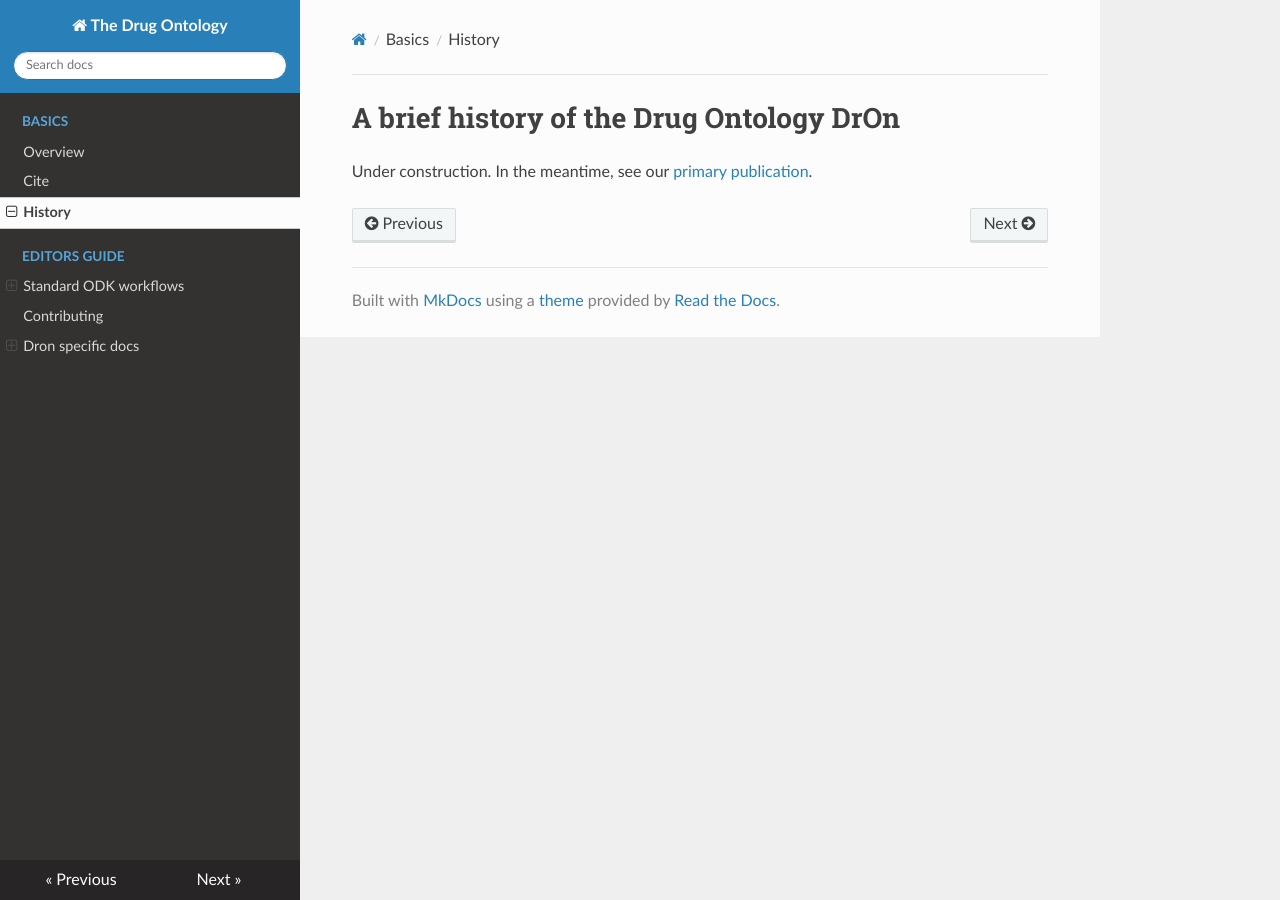
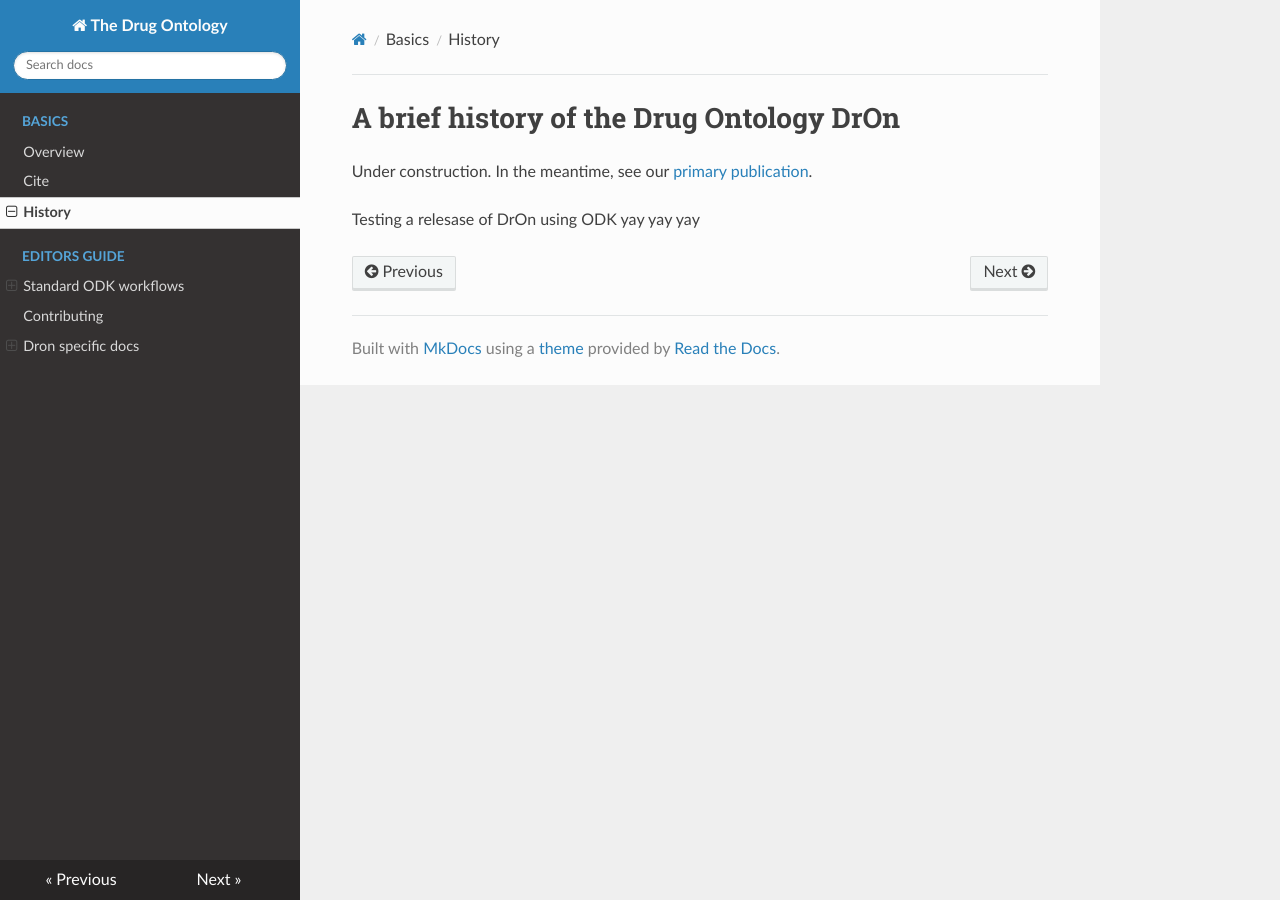
Before and after one commit to mcwdsi/dron, an MkDocs documentation site: the page built from docs/history.md, in a window 1280 px wide. Built offline with MkDocs 1.6.1, drawn with Linux system fonts in a browser that asks for light colours; nearby versions of some CDN libraries.

Commit message:
update during training session w/Nico

```diff
--- a/docs/history.md
+++ b/docs/history.md
@@ -1,3 +1,5 @@
 # A brief history of the Drug Ontology DrOn
 
 Under construction. In the meantime, see our [primary publication](https://jbiomedsem.biomedcentral.com/articles/10.1186/2041-1480-4-44).
+
+Testing a relesase of DrOn using ODK yay yay yay
```
